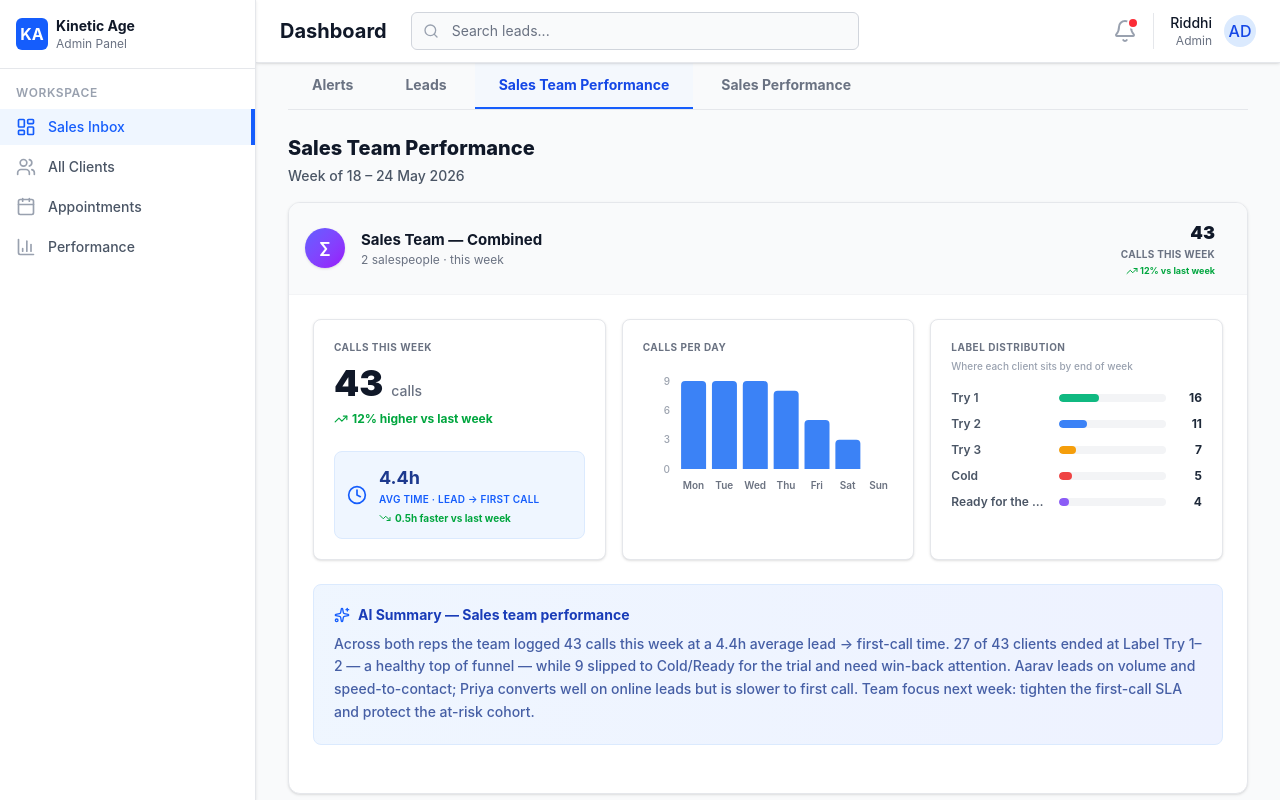
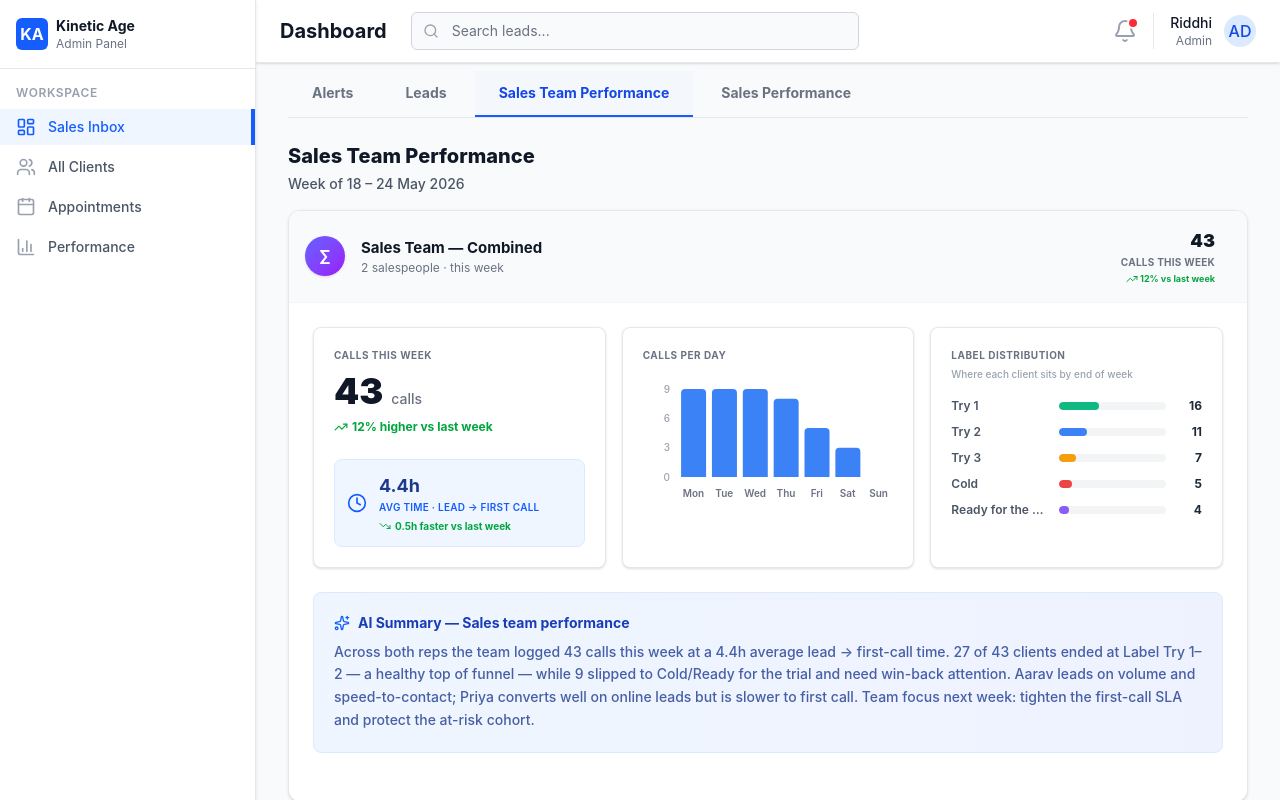
Before and after one commit to vidula18/kinetic-dashboard, a React (Vite) app: page / in a window 1280 px wide. Built offline with nearby package versions, Linux system fonts and the light colour scheme.

Commit message:
Add margin above tabs

```diff
--- a/src/App.tsx
+++ b/src/App.tsx
@@ -123,7 +123,7 @@ export default function App() {
 
 
         {/* Tabs and Filters Area */}
-        <div className="mb-2 mx-4 sm:mx-6 lg:mx-8 flex justify-between items-end border-b border-gray-200">
+        <div className="mt-2 mb-2 mx-4 sm:mx-6 lg:mx-8 flex justify-between items-end border-b border-gray-200">
           <div className="flex space-x-1 overflow-x-auto min-w-0">
             <button
               onClick={() => setActiveTab('Alerts')}
```
